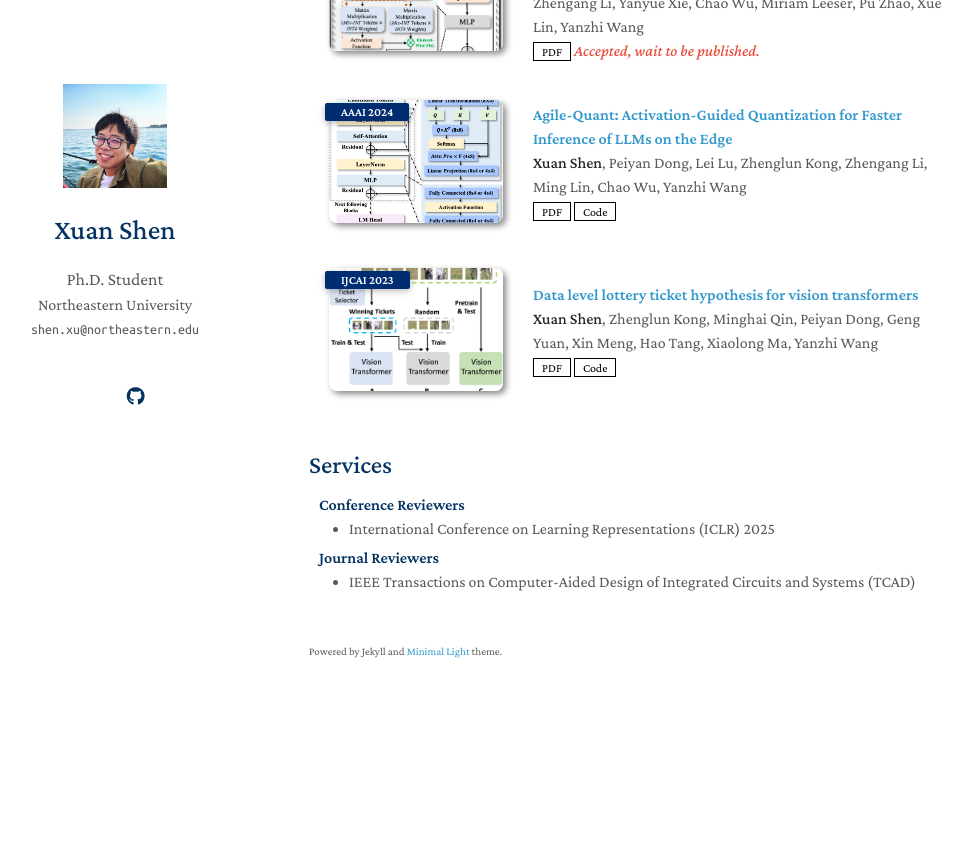
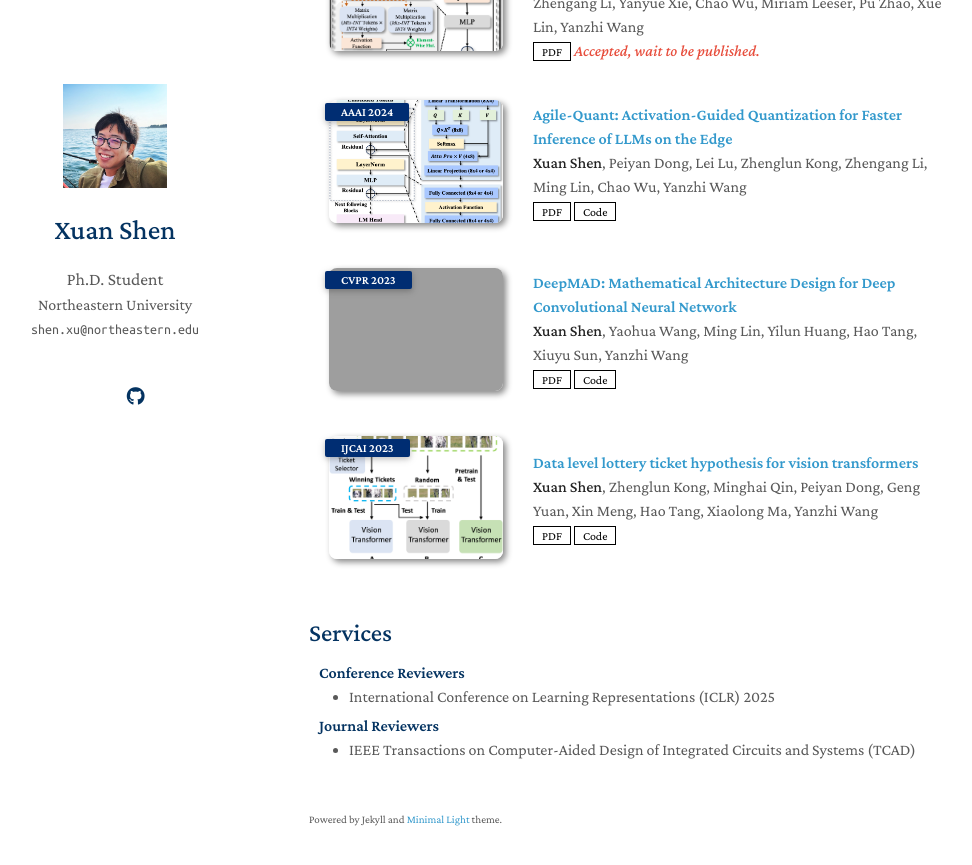
Before and after one commit to shawnricecake/shawnricecake.github.io, a Jekyll site: the page built from index.md, in a window 1280 px wide and 900 px high, scrolled down 808 px. Shown: the top 865 px of the window, without its empty margins (161-1133 px from the left). Built offline with Jekyll 4.4.1, drawn with Linux system fonts in a browser that asks for light colours; a style sheet for code colours, icons or effects is not loaded; our own code applies the rules of GitHub Pages for plain Markdown files; before the commit the page ends 1540 px from its top, so only the background shows below that; grey boxes are pictures that could not be loaded.

Commit message:
Update publications.yml

```diff
--- a/_data/publications.yml
+++ b/_data/publications.yml
@@ -30,6 +30,16 @@ main:
     image: "./assets/img/paper_agile_quant.png"
     # notes: "Accept"
 
+  - title: "DeepMAD: Mathematical Architecture Design for Deep Convolutional Neural Network"
+    authors: <strong>Xuan Shen</strong>, Yaohua Wang, Ming Lin, Yilun Huang, Hao Tang, Xiuyu Sun, Yanzhi Wang
+    conference_short: "CVPR 2023"
+    # conference: <strong>CVPR</strong> 2023
+    pdf: "https://openaccess.thecvf.com/content/CVPR2023/papers/Shen_DeepMAD_Mathematical_Architecture_Design_for_Deep_Convolutional_Neural_Network_CVPR_2023_paper.pdf"
+    code: "https://github.com/alibaba/lightweight-neural-architecture-search"
+    # bibtex:
+    image: "./assets/img/paper_deepmad.png"
+    # notes: "Accept"
+
   - title: "Data level lottery ticket hypothesis for vision transformers"
     authors: <strong>Xuan Shen</strong>, Zhenglun Kong, Minghai Qin, Peiyan Dong, Geng Yuan, Xin Meng, Hao Tang, Xiaolong Ma, Yanzhi Wang
     conference_short: "IJCAI 2023"
```
